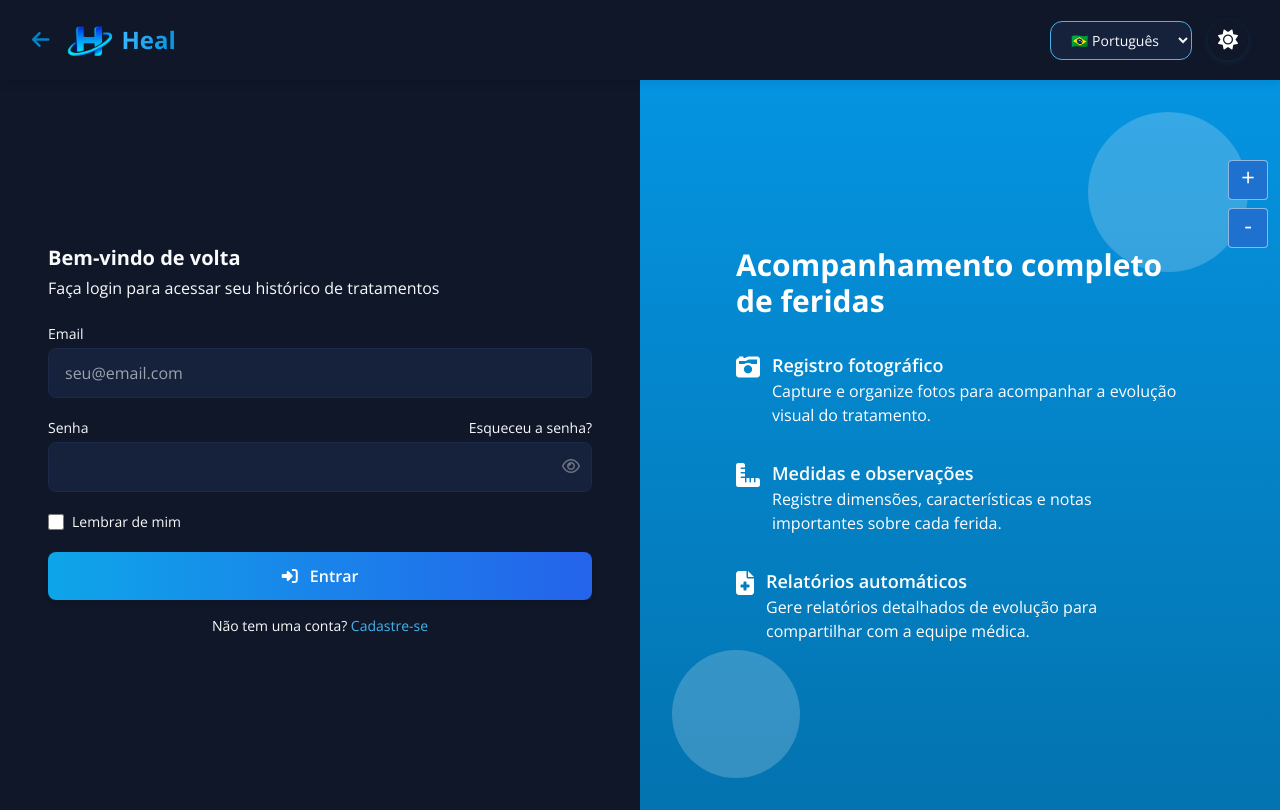
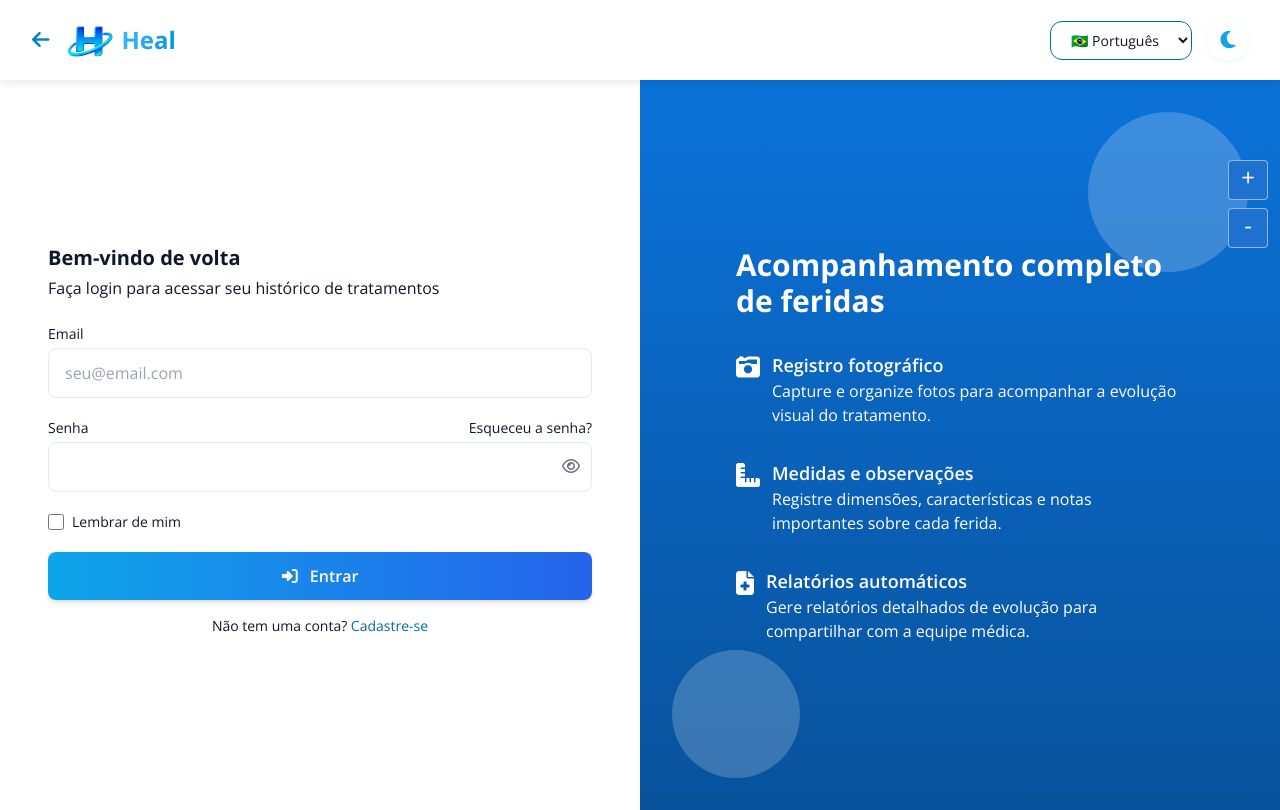
Before and after one commit to pedrotescaro/landing-page-heal, a PHP site: template site/src/view/login.html in a window 1280 px wide. Run offline with PHP 8.4, Linux system fonts and the light colour scheme; the template is opened without the code that fills it, so the values that code supplies are empty; some libraries are stand-ins or nearby versions.

Commit message:
[fix] Arrumei o header trocando de cor depois do cadastro-page e login-page

```diff
--- a/site/src/view/assets/css/css_cadastro_login.css
+++ b/site/src/view/assets/css/css_cadastro_login.css
@@ -16,7 +16,7 @@
         }
 
         /* Dark mode variables - only applied when body has 'dark' class */
-        body.dark {
+        [data-theme="dark"] {
             --background: 222 47% 11%;
             --foreground: 210 20% 98%;
             --primary: 200 80% 60%;
@@ -58,7 +58,6 @@
         /* General body styles */
         body {
             font-family: 'Open Sans', 'Segoe UI', Tahoma, Geneva, Verdana, sans-serif;
-            background-color: hsl(var(--background)) !important;
             color: hsl(var(--foreground)) !important;
             line-height: 1.6;
             transition: background-color 0.3s ease, color 0.3s ease;
@@ -80,7 +79,6 @@
 
         /* Header Styles */
         header {
-            background-color: hsl(var(--background)) !important;
             color: hsl(var(--foreground)) !important;
             box-shadow: 0 2px 10px rgba(0, 0, 0, 0.1);
             position: fixed; /* Keep header fixed at the top */
@@ -95,13 +93,14 @@
         }
 
         .header-container {
+
             display: flex;
             justify-content: space-between; /* Pushes left and right groups apart */
             align-items: center;
             padding: 0 2rem; /* Adjusted padding to be consistent */
             width: 100%; /* Take full width of the header */
             max-width: 1200px; /* Limit width like other containers */
-            margin: 0 auto; /* Center the content within the fixed header */
+            margin: 0 auto; /* Center the content within the fixed header */ /* Removida transição de background */
         }
 
         .logo {
@@ -278,75 +277,75 @@
         }
 
         /* Dark Mode Specific Styles */
-        body.dark .login-right {
+        [data-theme="dark"] .login-right {
             background-image: linear-gradient(to bottom, hsl(var(--right-bg-dark-from)), hsl(var(--right-bg-dark-to))) !important;
         }
 
-        body.dark .register-left {
+        [data-theme="dark"] .register-left {
             background-color: hsl(var(--background)) !important;
             color: hsl(var(--foreground)) !important;
         }
 
-        body.dark .register-left h2,
-        body.dark .register-left p,
-        body.dark .register-left label {
+        [data-theme="dark"] .register-left h2,
+        [data-theme="dark"] .register-left p,
+        [data-theme="dark"] .register-left label {
             color: hsl(var(--foreground)) !important;
         }
 
-        body.dark .register-left input[type="text"],
-        body.dark .register-left input[type="email"],
-        body.dark .register-left input[type="password"] {
+        [data-theme="dark"] .register-left input[type="text"],
+        [data-theme="dark"] .register-left input[type="email"],
+        [data-theme="dark"] .register-left input[type="password"] {
             background-color: hsl(var(--muted)) !important;
             color: hsl(var(--foreground)) !important;
             border-color: hsl(var(--border)) !important;
         }
 
-        body.dark .pricing-card,
-        body.dark .feature-card,
-        body.dark .testimonial-card,
-        body.dark form {
+        [data-theme="dark"] .pricing-card,
+        [data-theme="dark"] .feature-card,
+        [data-theme="dark"] .testimonial-card,
+        [data-theme="dark"] form {
             background-color: hsl(var(--background)) !important;
             color: hsl(var(--foreground)) !important;
         }
 
-        body.dark .btn-outline {
+        [data-theme="dark"] .btn-outline {
             color: hsl(var(--primary)) !important;
             border-color: hsl(var(--primary)) !important;
         }
 
-        body.dark .btn-outline:hover {
+        [data-theme="dark"] .btn-outline:hover {
             background-color: hsl(var(--primary) / 0.1) !important;
         }
 
-        body.dark .hero p,
-        body.dark .section-header p,
-        body.dark .faq-answer,
-        body.dark .testimonial-card p,
-        body.dark .testimonial-role {
+        [data-theme="dark"] .hero p,
+        [data-theme="dark"] .section-header p,
+        [data-theme="dark"] .faq-answer,
+        [data-theme="dark"] .testimonial-card p,
+        [data-theme="dark"] .testimonial-role {
             color: hsl(var(--muted-foreground)) !important;
         }
 
-        body.dark #feedback-type-select,
-        body.dark #feedback-type-select option,
-        body.dark textarea,
-        body.dark input[type="text"],
-        body.dark input[type="email"],
-        body.dark input[type="password"],
-        body.dark select {
-            background-color: hsl(var(--muted)) !important;
+        [data-theme="dark"] #feedback-type-select,
+        [data-theme="dark"] #feedback-type-select option,
+        [data-theme="dark"] textarea,
+        [data-theme="dark"] input[type="text"],
+        [data-theme="dark"] input[type="email"],
+        [data-theme="dark"] input[type="password"],
+        [data-theme="dark"] select {
+
             color: hsl(var(--foreground)) !important;
             border-color: hsl(var(--border)) !important;
         }
 
-        body.dark .feedback label {
+        [data-theme="dark"] .feedback label {
             color: hsl(var(--foreground)) !important;
         }
 
-        body.dark .feedback h2 {
+        [data-theme="dark"] .feedback h2 {
             color: hsl(var(--primary)) !important;
         }
 
-        body.dark footer {
+        [data-theme="dark"] footer {
             background-color: hsl(222 47% 8%) !important;
         }
 
@@ -362,6 +361,7 @@
         @media (max-width: 768px) {
             .header-container {
                 padding: 0 1rem;
+                transition: color 0.3s !important; /* Removida transição de background no responsivo */
             }
             .main-content-wrapper {
                 flex-direction: column;
@@ -457,7 +457,7 @@
         .register-left form input,
         .register-left form label,
         .register-left form p {
-            background-color: hsl(var(--background)) !important;
+
             color: hsl(var(--foreground)) !important;
         }
 
@@ -479,43 +479,43 @@
             background: linear-gradient(to bottom, hsl(var(--right-bg-light-from)), hsl(var(--right-bg-light-to))) !important;
         }
 
-        body.dark .login-right {
+        [data-theme="dark"] .login-right {
             background: linear-gradient(to bottom, hsl(var(--right-bg-dark-from)), hsl(var(--right-bg-dark-to))) !important;
         }
 
         /* Language Switcher no modo escuro */
-        body.dark #languageSwitcher {
+        [data-theme="dark"] #languageSwitcher {
             background-color: hsl(var(--muted)) !important;
             color: hsl(var(--foreground)) !important;
             border-color: hsl(var(--primary)) !important;
         }
 
-        body.dark #languageSwitcher:hover {
+        [data-theme="dark"] #languageSwitcher:hover {
             background-color: hsl(var(--primary) / 0.1) !important;
             border-color: hsl(var(--primary)) !important;
         }
 
-        body.dark #languageSwitcher:focus {
+        [data-theme="dark"] #languageSwitcher:focus {
             outline: none !important;
             border-color: hsl(var(--primary)) !important;
             box-shadow: 0 0 0 2px hsl(var(--primary) / 0.3) !important;
             background-color: hsl(var(--muted)) !important;
         }
 
-        body.dark #languageSwitcher option {
+        [data-theme="dark"] #languageSwitcher option {
             background-color: hsl(var(--muted)) !important;
             color: hsl(var(--foreground)) !important;
         }
 
-        body.dark .feedback label {
+        [data-theme="dark"] .feedback label {
             color: hsl(var(--foreground)) !important;
         }
 
-        body.dark .btn-primary {
+        [data-theme="dark"] .btn-primary {
             background-color: hsl(var(--primary));
             color: hsl(var(--primary-foreground));
         }
-        body.dark .btn-primary:hover {
+        [data-theme="dark"] .btn-primary:hover {
             background-color: hsl(var(--primary-light));
             color: hsl(var(--primary-foreground));
         }
--- a/site/src/view/assets/js/script-mododark.js
+++ b/site/src/view/assets/js/script-mododark.js
@@ -1,91 +1,28 @@
 document.addEventListener('DOMContentLoaded', () => {
     const toggleButton = document.getElementById('toggleDarkMode');
-    const bodyElement = document.body;
     const htmlElement = document.documentElement;
 
     if (toggleButton) {
         const icon = toggleButton.querySelector('i');
-
-        if (icon) {
-            // Verifica primeiro o atributo data-theme do HTML
-            const htmlTheme = htmlElement.getAttribute('data-theme');
         let savedTheme = localStorage.getItem('theme');
 
-            // Se o HTML tem data-theme="dark", força o modo escuro
-            if (htmlTheme === 'dark') {
-                bodyElement.classList.add('dark');
-                localStorage.setItem('theme', 'dark');
-                savedTheme = 'dark';
-                icon.classList.remove('fa-moon');
-                icon.classList.add('fa-sun');
-            } else if (savedTheme === 'dark') {
-                // Se não tem data-theme mas localStorage tem dark
-                bodyElement.classList.add('dark');
+        // Inicializa o tema salvo
+        if (savedTheme === 'dark') {
+            htmlElement.setAttribute('data-theme', 'dark');
             icon.classList.remove('fa-moon');
             icon.classList.add('fa-sun');
         } else {
-                // Modo claro por padrão
+            htmlElement.setAttribute('data-theme', 'light');
             icon.classList.remove('fa-sun');
             icon.classList.add('fa-moon');
         }
 
         toggleButton.addEventListener('click', () => {
-                bodyElement.classList.toggle('dark');
-                const isDark = bodyElement.classList.contains('dark');
-                localStorage.setItem('theme', isDark ? 'dark' : 'light');
-                icon.classList.toggle('fa-moon', !isDark);
-                icon.classList.toggle('fa-sun', isDark);
-
-                // Força a atualização das cores
-                forceColorUpdate();
-            });
-
-            // Garante o tema correto ao recarregar
-            const theme = localStorage.getItem('theme');
-            if (theme === 'dark') {
-                bodyElement.classList.add('dark');
-                icon.classList.remove('fa-moon');
-                icon.classList.add('fa-sun');
-            } else {
-                bodyElement.classList.remove('dark');
-                icon.classList.remove('fa-sun');
-                icon.classList.add('fa-moon');
-            }
-
-            // Força a atualização das cores na inicialização
-            forceColorUpdate();
-        }
-    }
-
-    // Função para forçar a atualização das cores
-    function forceColorUpdate() {
-        // Força o reflow para garantir que as mudanças sejam aplicadas
-        document.body.offsetHeight;
-
-        // Atualiza elementos específicos se necessário
-        const registerLeft = document.querySelector('.register-left');
-        const loginRight = document.querySelector('.login-right');
-        const inputs = document.querySelectorAll('input[type="text"], input[type="email"], input[type="password"]');
-
-        if (registerLeft) {
-            registerLeft.style.transition = 'none';
-            setTimeout(() => {
-                registerLeft.style.transition = 'background-color 0.3s ease, color 0.3s ease';
-            }, 10);
-        }
-
-        if (loginRight) {
-            loginRight.style.transition = 'none';
-            setTimeout(() => {
-                loginRight.style.transition = 'background-image 0.3s ease';
-            }, 10);
-        }
-
-        inputs.forEach(input => {
-            input.style.transition = 'none';
-            setTimeout(() => {
-                input.style.transition = 'background-color 0.3s ease, color 0.3s ease, border-color 0.3s ease';
-            }, 10);
+            const isDark = htmlElement.getAttribute('data-theme') === 'dark';
+            htmlElement.setAttribute('data-theme', isDark ? 'light' : 'dark');
+            localStorage.setItem('theme', isDark ? 'light' : 'dark');
+            icon.classList.toggle('fa-moon', isDark);
+            icon.classList.toggle('fa-sun', !isDark);
         });
     }
 });
```
Lines whose indentation alone changed are shown as unchanged.
